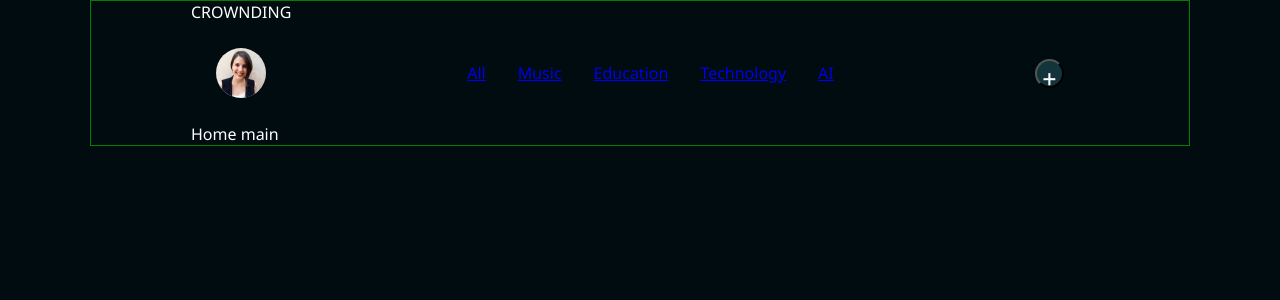
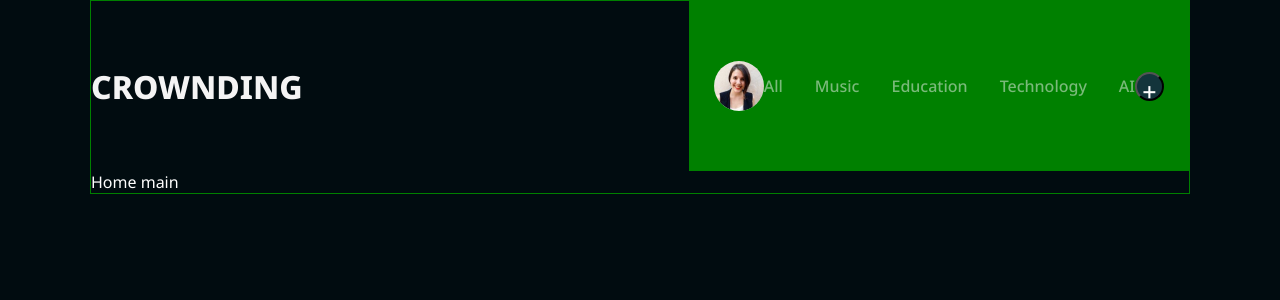
Before and after one commit to HripsimeHome/Social, a React (Create React App) app: page / in a window 1280 px wide. Shown: the top 300 px of the page. Built offline with nearby package versions, Linux system fonts and the light colour scheme; a web font is replaced by a local one.

Commit message:
Added menu color

```diff
--- a/src/components/HomePage/HomeMain/HomeMain.jsx
+++ b/src/components/HomePage/HomeMain/HomeMain.jsx
@@ -3,7 +3,9 @@ import styles from "./HomeMain.module.scss";
 const HomeMain = () => {
   return (
     <>
-      <div className={styles.homeMain}>Home main</div>
+      <section className={styles.homeMain}>
+        Home main
+      </section>
     </>
   );
 };
--- a/src/components/global/Header/Header.jsx
+++ b/src/components/global/Header/Header.jsx
@@ -1,11 +1,13 @@
+import styles from "./Header.module.scss";
 import Navbar from "../Navbar/Navbar";
-import styles from "./Header.module.scss";
 
 const Header = () => {
   return (
     <>
-      <header className={styles.header}>CROWNDING</header>
+      <header className={styles.header}>
+        <span className={styles.header__logo}>CROWNDING</span>
       <Navbar />
+      </header>
     </>
   );
 };
--- a/src/components/global/Header/Header.module.scss
+++ b/src/components/global/Header/Header.module.scss
@@ -2,7 +2,8 @@
 @import "../../../styles/vars";
 
 .header {
-  width: 100px;
+ // width: 100px;
+  @include flexCol(space-between);
 
   &__logo {
     @include setFont(32px, 800, $font-family, $color-primary);
--- a/src/components/global/Navbar/Navbar.jsx
+++ b/src/components/global/Navbar/Navbar.jsx
@@ -18,7 +18,8 @@ const Navbar = () => {
 
         <nav className={styles.navbar__menu}>
           {menuItems.map(({ link, text }, index) => (
-            <NavLink to={link} key={index}>
+            <NavLink to={link} key={index} className={styles.navbar__menuLink}>
+
               {text}
             </NavLink>
           ))}
--- a/src/components/global/Navbar/Navbar.module.scss
+++ b/src/components/global/Navbar/Navbar.module.scss
@@ -2,9 +2,11 @@
 @import "../../../styles/vars";
 
 .navbar {
+  max-width: 625px;
   @include flexCol(space-between);
-  background-color: #010c10;
-  padding: 25px;
+  //background-color: #010c10;
+  background-color: green;;
+  padding: 60px 25px;
 
   &__avatarImg {
     width: 50px;
--- a/src/styles/_global.scss
+++ b/src/styles/_global.scss
@@ -31,8 +31,8 @@ a:focus-visible {
   width: 100%;
   margin-left: auto;
   margin-right: auto;
-  padding-right: 100px;
-  padding-left: 100px;
+  //padding-right: 100px;
+  //padding-left: 100px;
   border: 1px solid green;
   /*
   @include xlScreenMedia {
```
Also changed, not shown: 1 other file (tests, documents, lock files or other folders).
